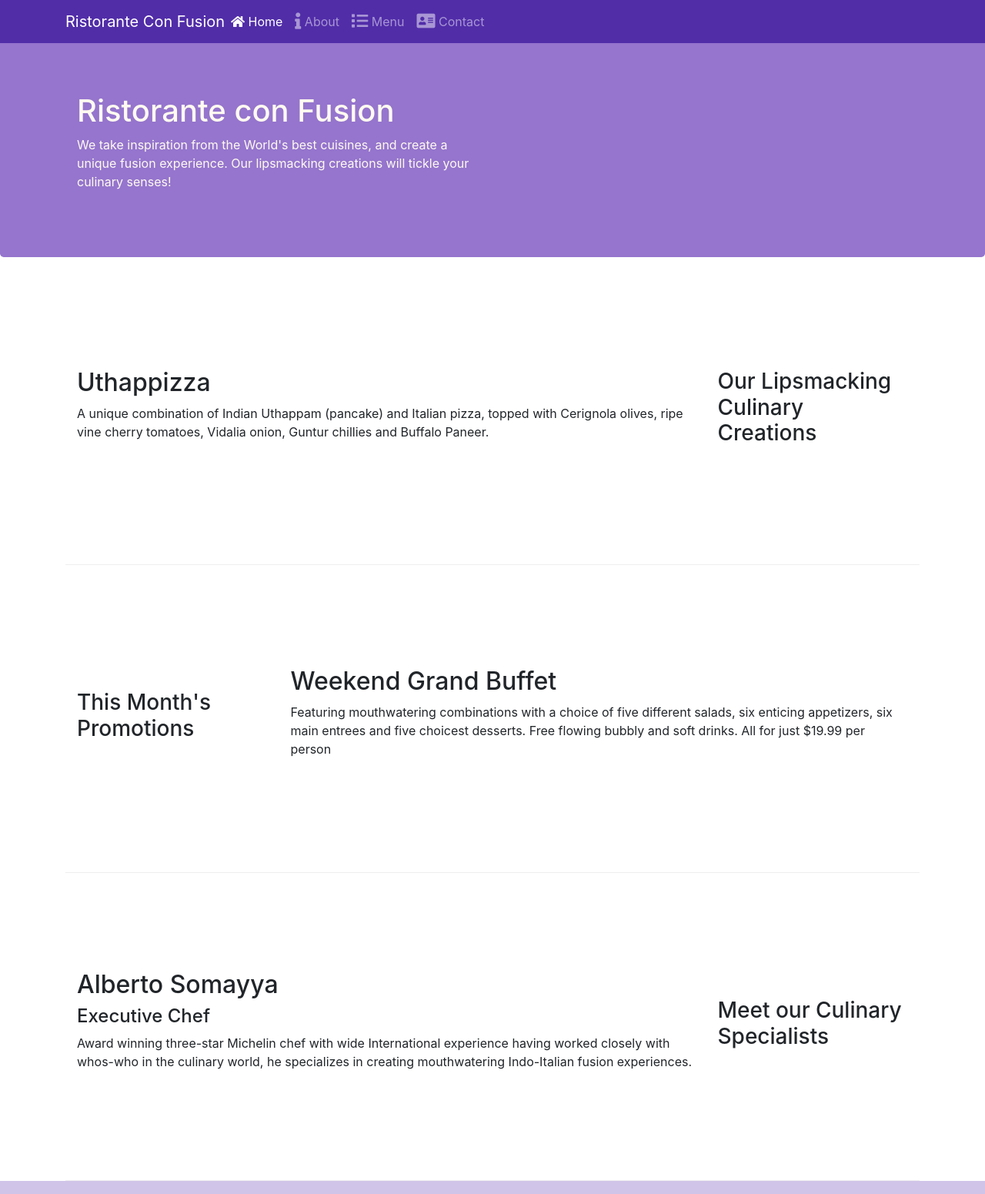
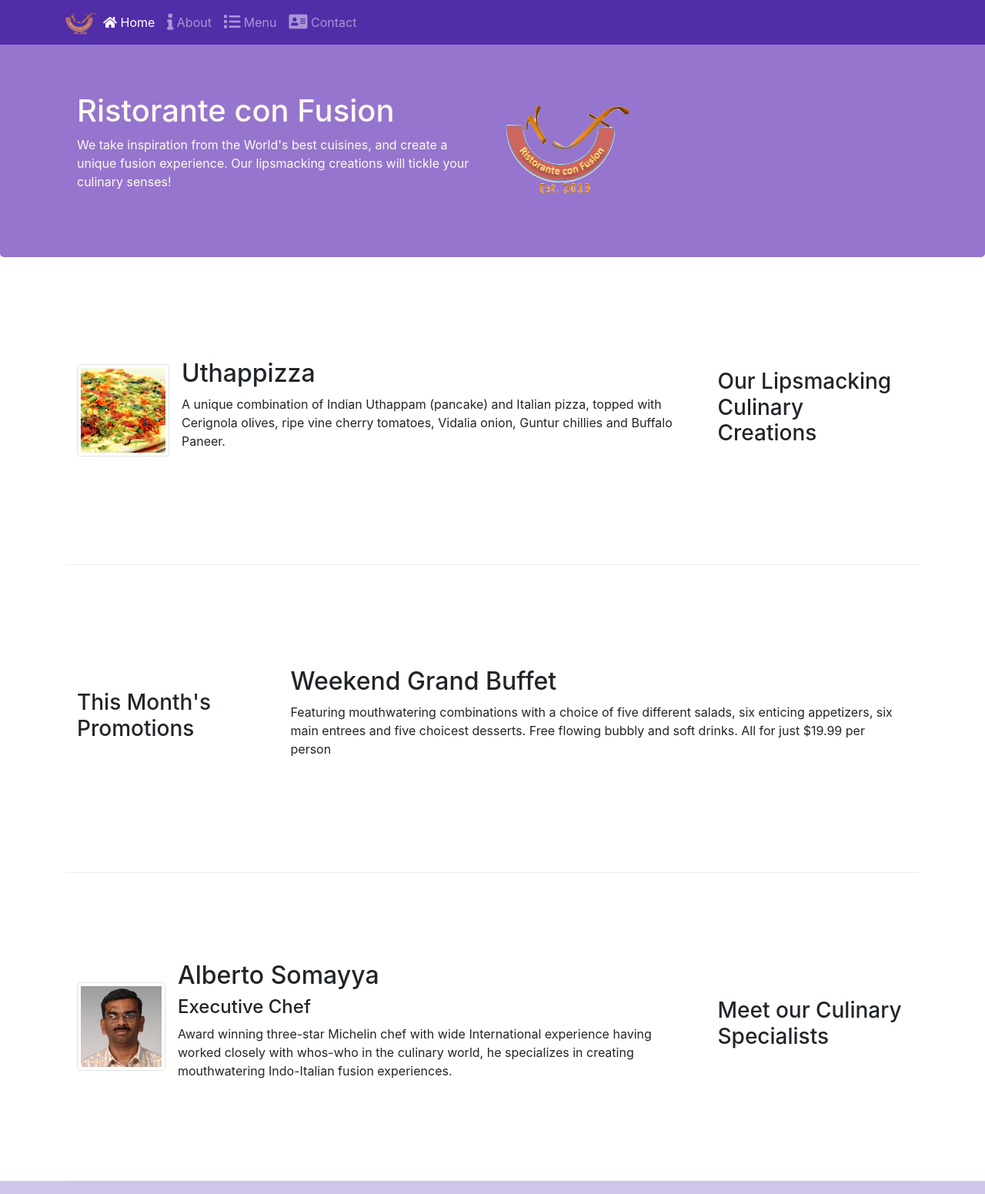
Before and after one commit to vijaiselvan/Restaurant-Website, a website: page index.html in a window 1280 px wide. Shown: the top 1551 px of the page at 77% size. Drawn offline with nearby package versions, Linux system fonts and the light colour scheme.

Commit message:
Images and Media

```diff
--- a/index.html
+++ b/index.html
@@ -22,7 +22,9 @@
             <button class="navbar-toggler" type="button" data-toggle="collapse" data-target="#Navbar">
                 <span class="navbar-toggler-icon"></span>
             </button>
-            <a class="navbar-brand mr-auto" href="#">Ristorante Con Fusion</a>
+            <a class="navbar-brand mr-auto" href="#">
+                <a class="navbar-brand mr-auto" href="#"><img src="img/logo.png" height="30" width="41"></a>
+            </a>
             <div class="collapse navbar-collapse" id="Navbar">
                 <ul class="navbar-nav mr-auto">
                     <li class="nav-item active"><a class="nav-link" href="#"> <i class="fas fa-home"></i>
@@ -47,7 +49,8 @@
                     <p>We take inspiration from the World's best cuisines, and create a unique fusion experience. Our
                         lipsmacking creations will tickle your culinary senses!</p>
                 </div>
-                <div class="col-12 col-sm">
+                <div class="col-12 col-sm align-self-center">
+                    <img src="img/logo.png" class="img-fluid">
                 </div>
             </div>
         </div>
@@ -59,10 +62,16 @@
                 <h3>Our Lipsmacking Culinary Creations</h3>
             </div>
             <div class="col col-sm order-sm-first col-md">
-                <h2>Uthappizza</h2>
-                <p class="d-none d-sm-block">A unique combination of Indian Uthappam (pancake) and Italian pizza, topped
-                    with Cerignola olives,
-                    ripe vine cherry tomatoes, Vidalia onion, Guntur chillies and Buffalo Paneer.</p>
+                <div class="media">
+                    <img class="d-flex mr-3 img-thumbnail align-self-center" src="img/uthappizza.png" alt="Uthappizza">
+                    <div class="media-body">
+                        <h2 class="mt-0">Uthappizza</h2>
+                        <p class="d-none d-sm-block">A unique combination of Indian Uthappam (pancake) and
+                            Italian pizza, topped with Cerignola olives, ripe vine
+                            cherry tomatoes, Vidalia onion, Guntur chillies and
+                            Buffalo Paneer.</p>
+                    </div>
+                </div>
             </div>
         </div>
 
@@ -85,12 +94,19 @@
                 <h3>Meet our Culinary Specialists</h3>
             </div>
             <div class="col col-sm order-sm-first col-md">
-                <h2>Alberto Somayya</h2>
-                <h4>Executive Chef</h4>
-                <p class="d-none d-sm-block">Award winning three-star Michelin chef with wide International experience
-                    having worked closely with
-                    whos-who in the culinary world, he specializes in creating mouthwatering Indo-Italian fusion
-                    experiences. </p>
+                <div class="media">
+                    <img class="d-flex mr-3 img-thumbnail align-self-center" src="img/alberto.png"
+                        alt="Alberto Somayya">
+                    <div class="media-body">
+                        <h2 class="mt-0">Alberto Somayya</h2>
+                        <h4>Executive Chef</h4>
+                        <p class="d-none d-sm-block">Award winning three-star Michelin chef with wide
+                            International experience having worked closely with
+                            whos-who in the culinary world, he specializes in
+                            creating mouthwatering Indo-Italian fusion experiences.
+                        </p>
+                    </div>
+                </div>
             </div>
         </div>
     </div>
```
Also changed, not shown: aboutus.html (+5 -2 lines), contactus.html (+5 -2 lines), img/alberto.png (added), img/buffet.png (added), img/logo.png (added), img/uthappizza.png (added), 1 other file.
